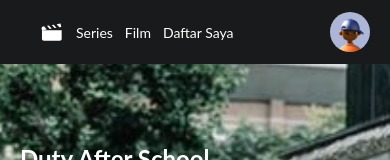
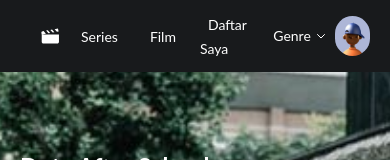
Before and after one commit to justyamzal/chill_mission-7, a React (Vite) app: page /home in a window 390 px wide. Shown: the top 160 px of the page. Built offline with nearby package versions, Linux system fonts and the light colour scheme.

Commit message:
add genre dropdown to mobile display

```diff
--- a/src/components/Fragments/FilmHero.jsx
+++ b/src/components/Fragments/FilmHero.jsx
@@ -35,7 +35,7 @@ export default function FilmHero({ genres = [], onGenreChange }) {
       <div className="hero-feather" />
 
       {/* Tombol Genre (overlay, tidak menggeser layout) */}
-      <GenreDropdown genres={genres} onPick={onGenreChange} />
+      <GenreDropdown genres={genres} onPick={onGenreChange} className="hidden md:block" />
 
       {/* Konten kiri – samakan ukuran & spacing dengan Home/Series */}
       <div className="relative z-10 px-5 md:px-20 lg:px-24 pt-20 sm:pt-72">
--- a/src/components/Fragments/Navbar.jsx
+++ b/src/components/Fragments/Navbar.jsx
@@ -2,18 +2,21 @@ import { useEffect, useRef, useState } from "react";
 import { Link } from "react-router-dom";
 import GenreDropdown from "../Elements/GenreDropdown";
 
+const genres = [
+  "Aksi", "Petualangan", "Animasi", "Komedi", "Drama", "Fantasi",
+  "Horor", "Misteri", "Romantis", "Fiksi Ilmiah", "Perang", "Thriller"
+];
+
 export default function Navbar() {
   const [open, setOpen] = useState(false);
+  const [openGenre, setOpenGenre] = useState(false);
   const refWrap = useRef(null);
-
-
-
+  const refGenre = useRef(null);
 
   useEffect(() => {
-
     function onDocClick(e) {
-      if (!refWrap.current) return;
-      if (!refWrap.current.contains(e.target)) setOpen(false);
+      if (!refWrap.current?.contains(e.target)) setOpen(false);
+      if (!refGenre.current?.contains(e.target)) setOpenGenre(false);
     }
     document.addEventListener("click", onDocClick);
     return () => document.removeEventListener("click", onDocClick);
@@ -32,11 +35,43 @@ export default function Navbar() {
           <a href="/home" className="md:hidden !m-0 mr-3 sm:mr-0">
             <img src="/icon/chill-icon.svg" alt="chill" className="block w-6 h-6" />
           </a>
-        <ul className="flex items-center gap-3 sm:gap-10 md:gap-20 ml-0">
-          <li><a className="hover:text-blue-500 text-sm sm:text-base" href="/series">Series</a></li>
-          <li><a className="hover:text-blue-500 text-sm sm:text-base" href="/film">Film</a></li>
-          <li><a className="hover:text-blue-500 text-sm sm:text-base" href="/mylist">Daftar Saya</a></li>
-
+          <ul className="flex items-center gap-3 [@media(max-width:637px)]:gap-4 sm:gap-10 md:gap-20 ml-0">
+            <li>
+              <a className="hover:text-blue-500 text-sm sm:text-base px-2" href="/series">Series</a>
+            </li>
+            <li>
+              <a className="hover:text-blue-500 text-sm sm:text-base px-2" href="/film">Film</a>
+            </li>
+            <li>
+              <a className="hover:text-blue-500 text-sm sm:text-base px-2" href="/mylist">Daftar Saya</a>
+            </li>
+            {/* Dropdown Genre */}
+            <li className="relative md:hidden" ref={refGenre}>
+              <button
+                type="button"
+                className="flex items-center gap-1 text-sm sm:text-base px-2 hover:text-blue-500 focus:outline-none bg-transparent border-0"
+                onClick={() => setOpenGenre((v) => !v)}
+              >
+                Genre
+                <svg className={`w-3 h-3 transition-transform ${openGenre ? "rotate-180" : ""}`} viewBox="0 0 24 24" fill="none" stroke="currentColor">
+                  <path strokeLinecap="round" strokeLinejoin="round" strokeWidth="2" d="M19 9l-7 7-7-7"/>
+                </svg>
+              </button>
+              {openGenre && (
+                <div className="absolute left-0 mt-2 min-w-[120px] bg-[#181A1C] border border-white/20 rounded shadow-lg z-40 py-2">
+                  {genres.map((g) => (
+                    <button
+                      key={g}
+                      onClick={() => { setOpenGenre(false); /* lakukan sesuatu jika perlu */ }}
+                      className="block w-full text-left px-4 py-2 text-sm text-white hover:text-blue-500 hover:bg-white/5 transition-colors"
+                      type="button"
+                    >
+                      {g}
+                    </button>
+                  ))}
+                </div>
+              )}
+            </li>
           </ul>
         </div>
 
@@ -49,14 +84,13 @@ export default function Navbar() {
             <img src="/icon/avatar_profile.png" alt="avatar" className="w-10 h-10 rounded-full" />
             <img src="/icon/vector_arrow.svg" alt="" className="hidden md:block" />
           </button>
-
-          {/* Dropdown */}
+          {/* Dropdown Profile */}
           {open && (
             <div className="absolute right-0 mt-3 w-40 rounded border border-blue-600 bg-[rgba(24,26,28,1)] p-4 text-sm shadow-lg z-10">
               <ul className="flex flex-col gap-4">
                 <li className="cursor-pointer hover:text-blue-500"><i className="fa-solid fa-user mr-2" />Profil Saya</li>
                 <li>
-                <Link to="/manage" className="block hover:text-blue-500" onClick={()=>setOpen(false)}><i className="fa-solid fa-gear mr-2" />Manage</Link>
+                  <Link to="/manage" className="block hover:text-blue-500" onClick={() => setOpen(false)}><i className="fa-solid fa-gear mr-2" />Manage</Link>
                 </li>
                 <li className="cursor-pointer hover:text-blue-500"><i className="fa-solid fa-star mr-2" />Ubah Premium</li>
                 <li className="cursor-pointer hover:text-blue-500"><i className="fa-solid fa-right-from-bracket mr-2" />Keluar</li>
--- a/src/components/Fragments/SeriesHero.jsx
+++ b/src/components/Fragments/SeriesHero.jsx
@@ -26,8 +26,8 @@ export default function SeriesHero({ genres = [], onGenreChange }) {
       {/* <div className="hero-overlay" />
       <div className="hero-feather" /> */}
 
-      {/* Button Genre (overlay) */}
-      <GenreDropdown genres={genres} onPick={onGenreChange} />
+      {/*----- Button Genre (overlay) ----- */}
+      <GenreDropdown genres={genres} onPick={onGenreChange} className="hidden md:block" />
 
       {/* Konten kiri – ukuran & spacing samakan dengan Home */}
       <div className="relative z-10 px-5 md:px-20 lg:px-24 pt-20 sm:pt-72">
```
Lines whose indentation alone changed are shown as unchanged.
